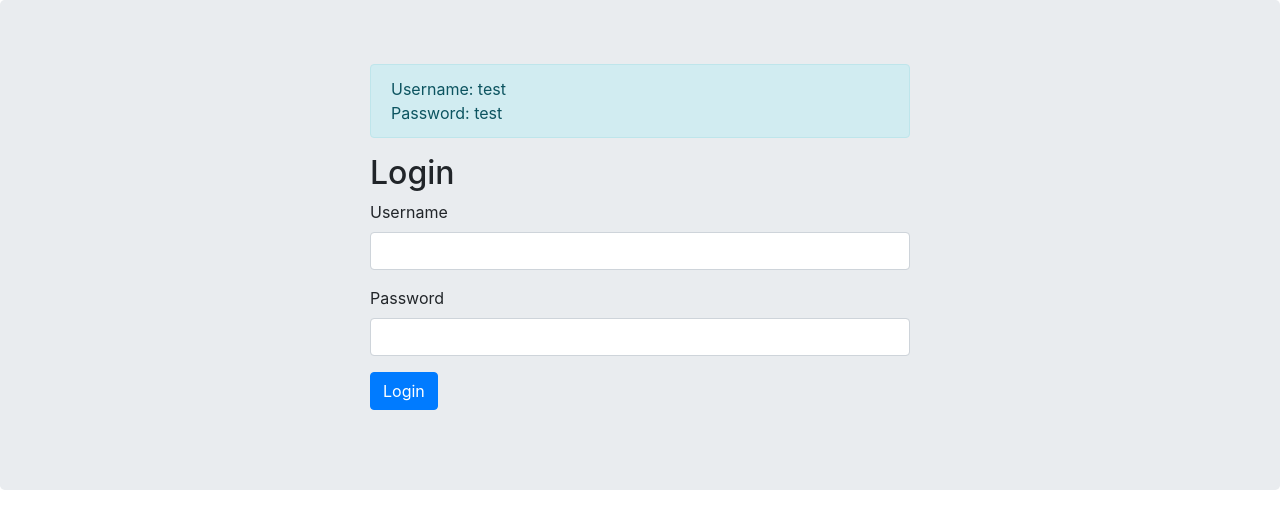
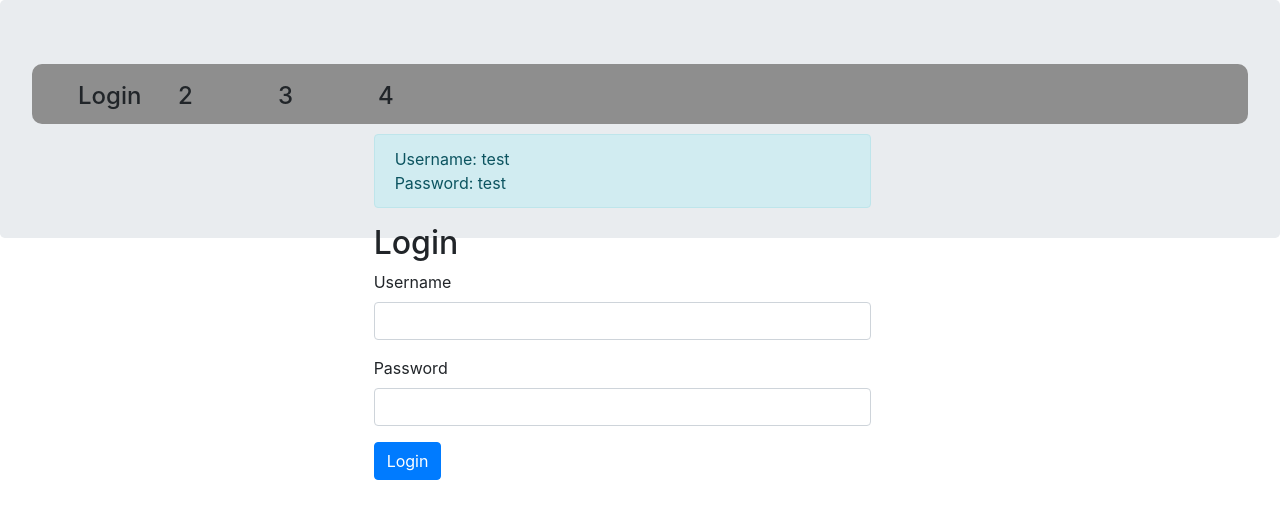
Before and after one commit to micapala/ReserveIt, a Vue app in the folder frontend/: page /login in a window 1280 px wide. Shown: the top 528 px of the page. Built offline with nearby package versions, Linux system fonts and the light colour scheme.

Commit message:
podstawy NavBar

```diff
--- a/frontend/src/app/App.vue
+++ b/frontend/src/app/App.vue
@@ -1,5 +1,6 @@
 <template>
   <div class="jumbotron">
+  <NavBar></NavBar>
     <div class="container">
       <div class="row">
         <div class="col-sm-6 offset-sm-3">
@@ -14,6 +15,8 @@
 </template>
 
 <script>
+import NavBar from "../navbar/NavBar"
+
 export default {
   name: "app",
   computed: {
@@ -25,6 +28,7 @@ export default {
     $route() {
       this.$store.dispatch("alert/clear");
     }
-  }
+  },
+  components: { NavBar }
 };
 </script>
--- /dev/null
+++ b/frontend/src/navbar/NavBar-item.vue
@@ -0,0 +1,21 @@
+<template>
+  <div class="navbar-item">
+    <router-link :to="link" tag="h4">{{ title }}</router-link>
+  </div>
+</template>
+
+<script>
+export default {
+  name: "NavBar-item",
+  props: ['title', 'link']
+};
+</script>
+
+<style lang="css">
+.navbar-item{
+  width: 80px;
+  height: 34px;
+  margin-left: 20px;
+  display: flex;
+}
+</style>
--- /dev/null
+++ b/frontend/src/navbar/NavBar.vue
@@ -0,0 +1,38 @@
+<template>
+  <div class="navbar">
+    <div class="row">
+      <item title="Login" link="/login"></item>
+      <item title="2" link="/TODO"></item>
+      <item title="3" link="/TODO"></item>
+      <item title="4" link="/TODO"></item>
+    </div>
+  </div>
+</template>
+
+<script>
+import item from "./NavBar-item"
+
+export default {
+  name: "NavBar",
+  components: { item }
+};
+</script>
+
+<style lang="css">
+.navbar{
+  width: 100%;
+  height: 60px;
+  background-color: #8e8e8e;
+  top: 0;
+  /* position: fixed; */
+  border-radius:10px;
+  display: flex;
+}
+.row{
+  display: flex;
+  width: 95%;
+  height: 40px;
+  margin-top: 10px;
+  margin-left: 10px;
+}
+</style>
```
